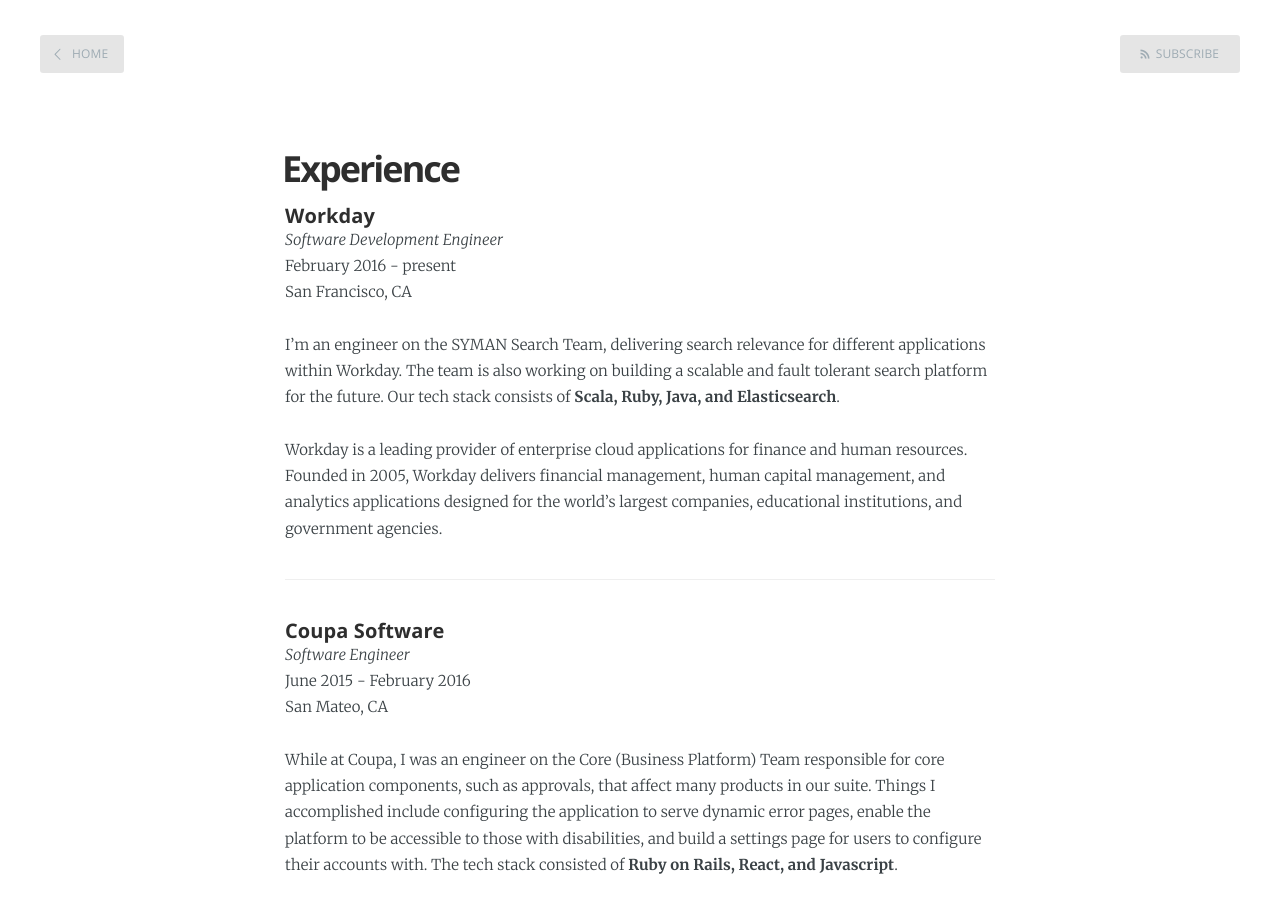
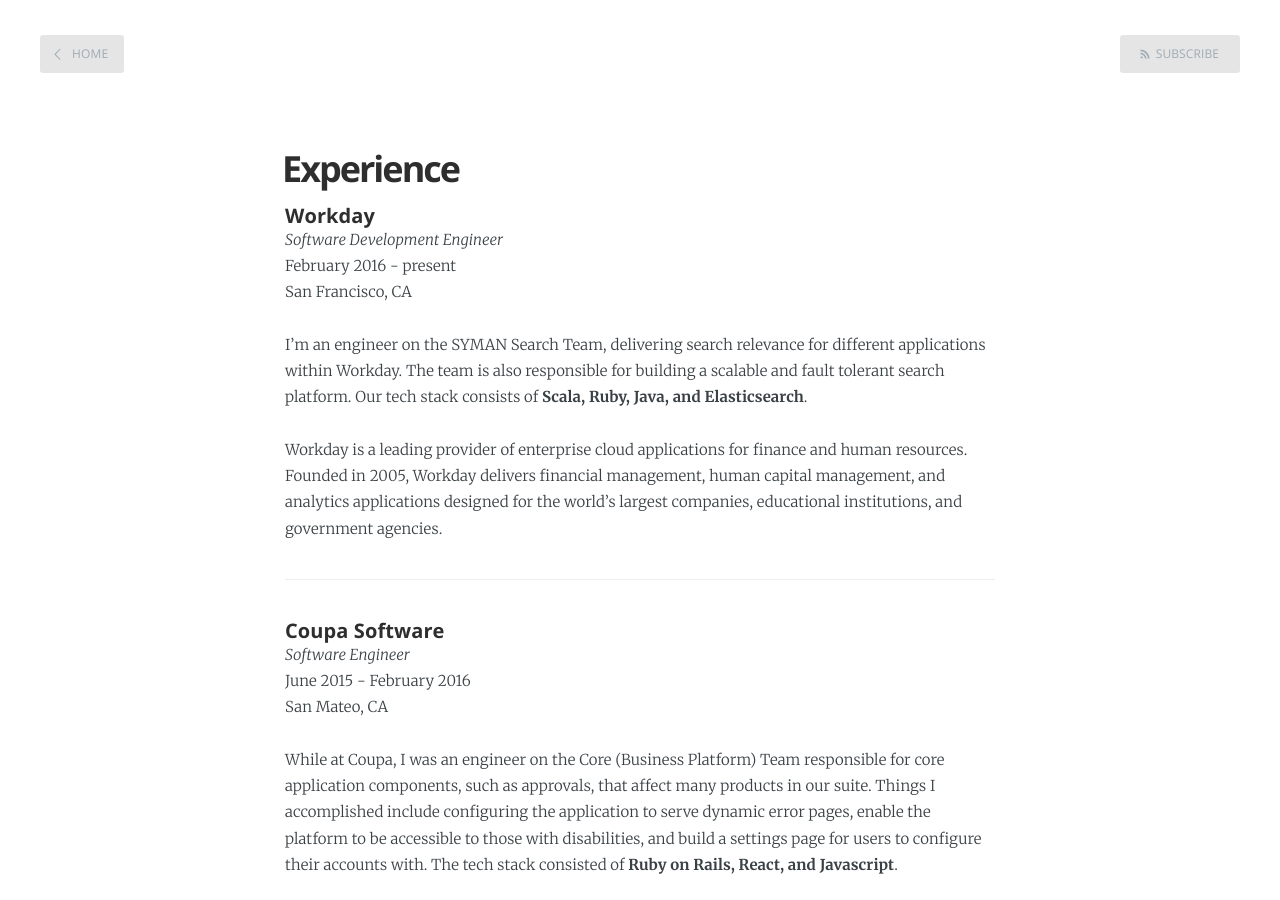
Before and after one commit to thejerrybao/thejerrybao.github.io, a Jekyll site: the page built from experience.md, in a window 1280 px wide and 900 px high. Built offline with Jekyll 4.4.1, drawn with Linux system fonts in a browser that asks for light colours.

Commit message:
Updated description at Workday

```diff
--- a/experience.md
+++ b/experience.md
@@ -8,7 +8,7 @@ title: Experience
 February 2016 - present<br />
 San Francisco, CA
 
-I'm an engineer on the SYMAN Search Team, delivering search relevance for different applications within Workday. The team is also working on building a scalable and fault tolerant search platform for the future. Our tech stack consists of **Scala, Ruby, Java, and Elasticsearch**.
+I'm an engineer on the SYMAN Search Team, delivering search relevance for different applications within Workday. The team is also responsible for building a scalable and fault tolerant search platform. Our tech stack consists of **Scala, Ruby, Java, and Elasticsearch**.
 
 Workday is a leading provider of enterprise cloud applications for finance and human resources. Founded in 2005, Workday delivers financial management, human capital management, and analytics applications designed for the world's largest companies, educational institutions, and government agencies.
 
```
